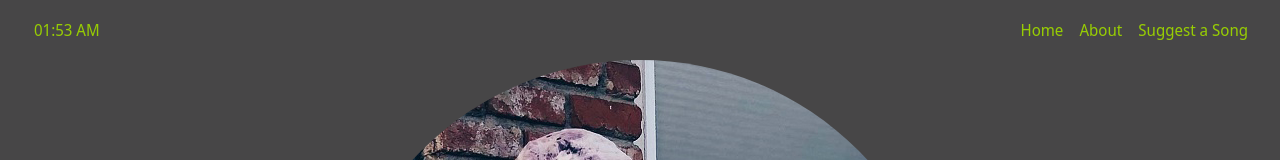
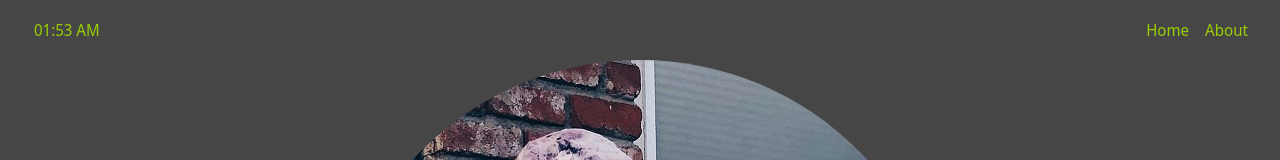
Before and after one commit to brcai415/djangoreact-website, a React (Create React App) app in the folder frontend/: page / in a window 1280 px wide. Shown: the top 160 px of the page. Built offline with nearby package versions, Linux system fonts and the light colour scheme.

Commit message:
removing song suggestion feature for now

```diff
--- a/frontend/src/components/NavBar/navBar.jsx
+++ b/frontend/src/components/NavBar/navBar.jsx
@@ -23,9 +23,9 @@ function navBar() {
                     <Link style={navStyle} to='/about'>
                         <li className="nav-item px-2">About</li>
                     </Link>
-                    <Link style={navStyle} to='/songsuggestion'>
+                    {/* <Link style={navStyle} to='/songsuggestion'>
                         <li className="nav-item px-2">Suggest a Song</li>
-                    </Link>
+                    </Link> */}
                 </ul>
             </div>
         </nav>
```
